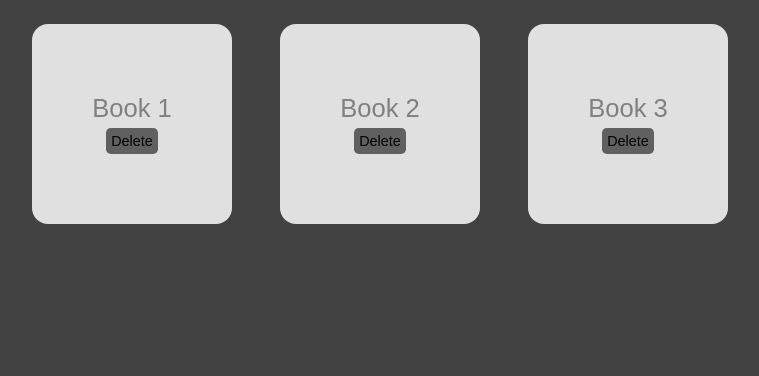
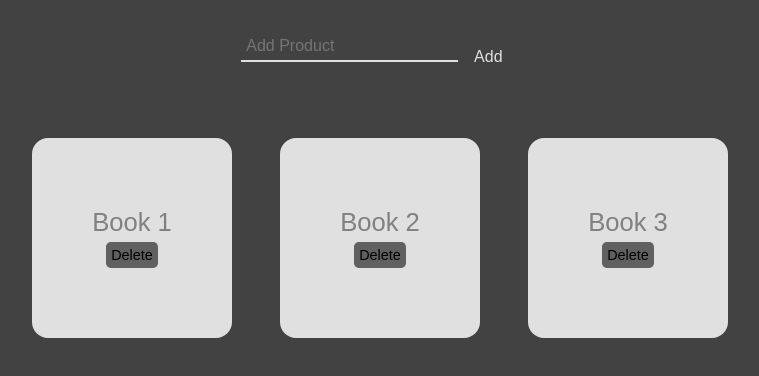
Before and after one commit to KiyanPourazar/React-Project, a React (Create React App) app: page / in a window 1280 px wide. Shown: the top 376 px of the page, without its empty margins (260-1019 px from the left). Built offline with nearby package versions, Linux system fonts and the light colour scheme.

Commit message:
:zap:: add adding function

```diff
--- a/src/App.js
+++ b/src/App.js
@@ -1,5 +1,7 @@
 import { useState } from "react";
 import ProductList from "./components/ProductList/ProductList";
+import AppProduct from "./components/AddProduct/AddProduct";
+import AddProduct from "./components/AddProduct/AddProduct";
 
 const App = () => {
   const [products, setProducts] = useState([
@@ -8,13 +10,23 @@
     { id: 3, title: 'Book 3' },
   ]);
 
+  const addProduct = (title) => {
+    const id = Math.floor(Math.random() * 1000)
+
+    const newProduct = {id, ...title}
+
+    setProducts([...products, newProduct])
+  }
+
   const deletePtoduct = (id) => {
     setProducts(products.filter((item) => item.id !== id))
+
 
     }
 
   return (
     <div className="container">
+      <AddProduct onAdd={addProduct} />
       <ProductList products={products} onDelete={deletePtoduct} />
     </div>
   );
--- /dev/null
+++ b/src/components/AddProduct/AddProduct.css
@@ -0,0 +1,23 @@
+.add-product-form {
+    display: flex;
+    justify-content: center;
+    padding: 2rem 0;
+}
+
+.form-control input {
+    padding: 0.3rem;
+    background: transparent;
+    border: none;
+    border-bottom: 2px solid #e0e0e0;
+    font: inherit;
+    color: #e0e0e0;
+    outline: none;
+}
+
+.form-btn {
+    margin: 1rem;
+    background: transparent;
+    border: none;
+    font: inherit;
+    color: #e0e0e0;
+}
--- /dev/null
+++ b/src/components/AddProduct/AddProduct.js
@@ -0,0 +1,29 @@
+import { useState } from 'react';
+
+import './AddProduct.css'
+
+const AddProduct = ({ onAdd }) => {
+    const [title, setTitle] = useState('')
+
+    const submitForm = (event) => {
+        event.preventDefault()
+        onAdd({ title })
+
+        setTitle('')
+    }
+
+    return <div>
+        <form className='add-product-form' onSubmit={submitForm}>
+            <div className='form-control'>
+                <input type='text'
+                placeholder='Add Product'
+                value={title}
+                onChange={(e) => setTitle(e.target.value)}
+                />
+            </div>
+            <button type='submit' className='form-btn'>Add</button>
+        </form>
+    </div>
+}
+
+export default AddProduct
```
